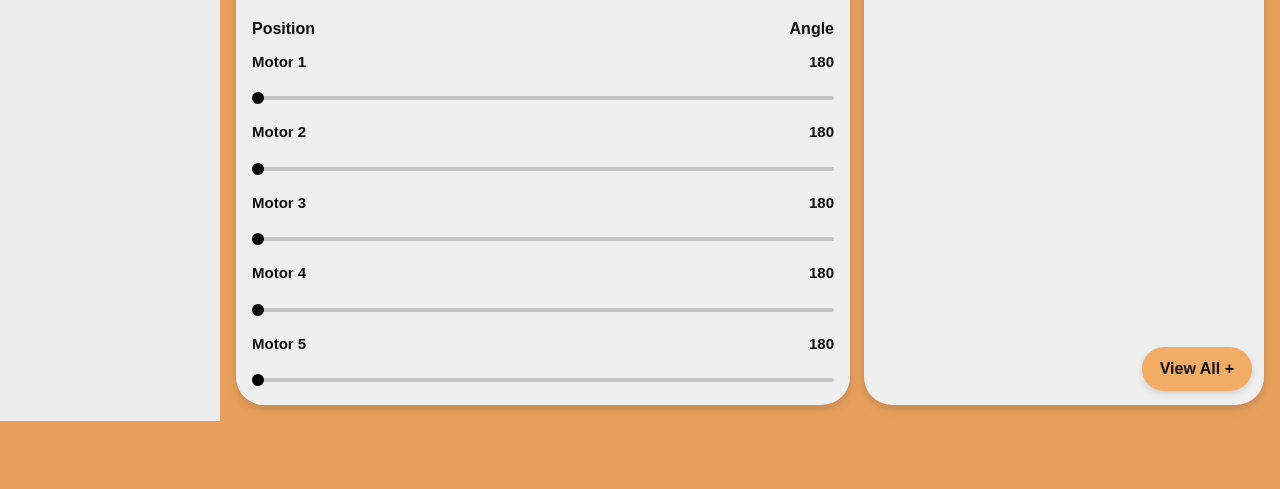
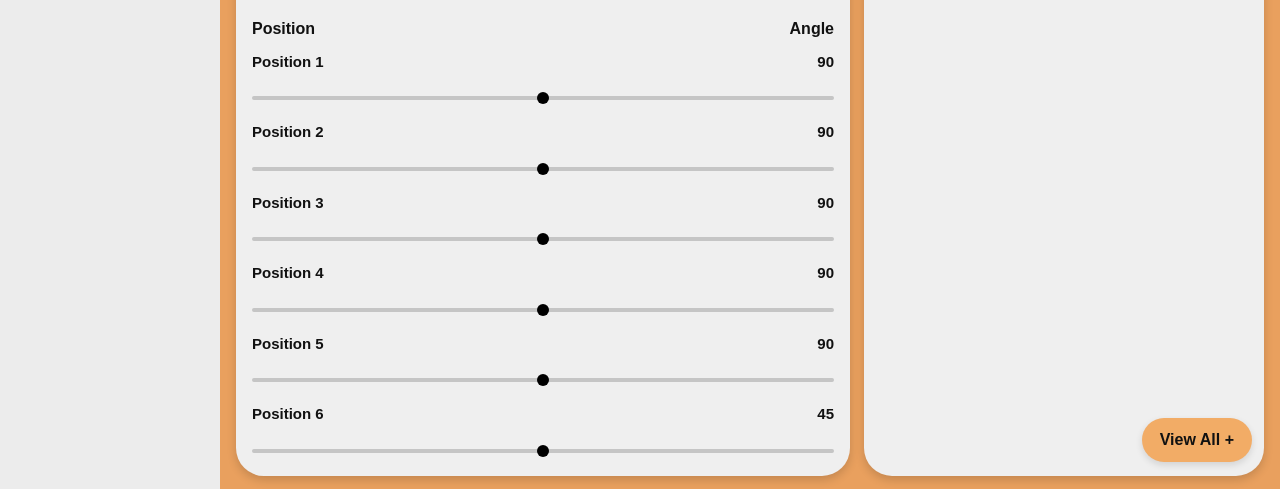
Before and after one commit to project-final-gg/project-final-GG, a React (Vite) app in the folder project/: page /home in a window 1280 px wide. Shown: the part 433-922 px from the top of the page. Before the commit the page ends 854 px from the top, so only its background shows below. Built offline with nearby package versions, Linux system fonts and the light colour scheme.

Commit message:
feat: send control to backend

```diff
--- a/project/src/assets/components/Control.tsx
+++ b/project/src/assets/components/Control.tsx
@@ -1,16 +1,56 @@
+import { useState, useRef } from "react"
+
 const motors = [
-  { name: "Motor 1", angle: 180 },
-  { name: "Motor 2", angle: 180 },
-  { name: "Motor 3", angle: 180 },
-  { name: "Motor 4", angle: 180 },
-  { name: "Motor 5", angle: 180 },
+  { name: "Position 1", angle: 90 },
+  { name: "Position 2", angle: 90 },
+  { name: "Position 3", angle: 90 },
+  { name: "Position 4", angle: 90 },
+  { name: "Position 5", angle: 90 },
+  { name: "Position 6", angle: 45 },
 ]
 
 export default function Control() {
+  const [angles, setAngles] = useState(
+    motors.reduce((acc, m) => {
+      acc[m.name] = m.angle
+      return acc
+    }, {} as Record<string, number>)
+  )
+
+  const timers = useRef<Record<string, any>>({})
+
+  const handleChange = (name: string, value: number) => {
+    setAngles(prev => ({
+      ...prev,
+      [name]: value,
+    }))
+
+    clearTimeout(timers.current[name])
+
+    timers.current[name] = setTimeout(() => {
+      const data = {
+        joint: name,
+        angle: name === "Position 6" ? 90 - value : value,
+      }
+
+      console.log("📤 Sending:", data)
+
+      fetch("http://localhost:8000/update", {
+        method: "POST",
+        headers: {
+          "Content-Type": "application/json",
+        },
+        body: JSON.stringify(data),
+      })
+        .then(res => res.json())
+        .then(res => console.log("📥 Response:", res))
+        .catch(err => console.error("❌ Error:", err))
+    }, 100)
+  }
+
   return (
     <div className="control-card">
       <div className="section-pill">Robotic Arm Status</div>
-
       <div className="robot-preview">
         <div className="robot-status">
           <span className="status-dot"></span>
@@ -19,7 +59,7 @@ export default function Control() {
 
         <div className="robot-image-box">
           <img
-            src="https://i0.wp.com/www.smeweb.com/wp-content/uploads/2021/10/robot-arm-g7cfe675f7_640.png?fit=640%2C427&ssl=1"
+            src="https://i0.wp.com/www.smeweb.com/wp-content/uploads/2021/10/robot-arm-g7cfe675f7_640.png"
             alt="Robotic Arm"
           />
         </div>
@@ -35,14 +75,17 @@ export default function Control() {
           <div key={index} className="motor-row">
             <div className="motor-info">
               <span>{motor.name}</span>
-              <span>{motor.angle}</span>
+              <span>{angles[motor.name]}</span>
             </div>
 
             <input
               type="range"
-              min="0"
-              max="180"
-              defaultValue="0"
+              min={0}
+              max={motor.name === "Position 6" ? 90 : 180}
+              value={angles[motor.name]}
+              onChange={(e) =>
+                handleChange(motor.name, Number(e.target.value))
+              }
               className="motor-slider"
             />
           </div>
```
